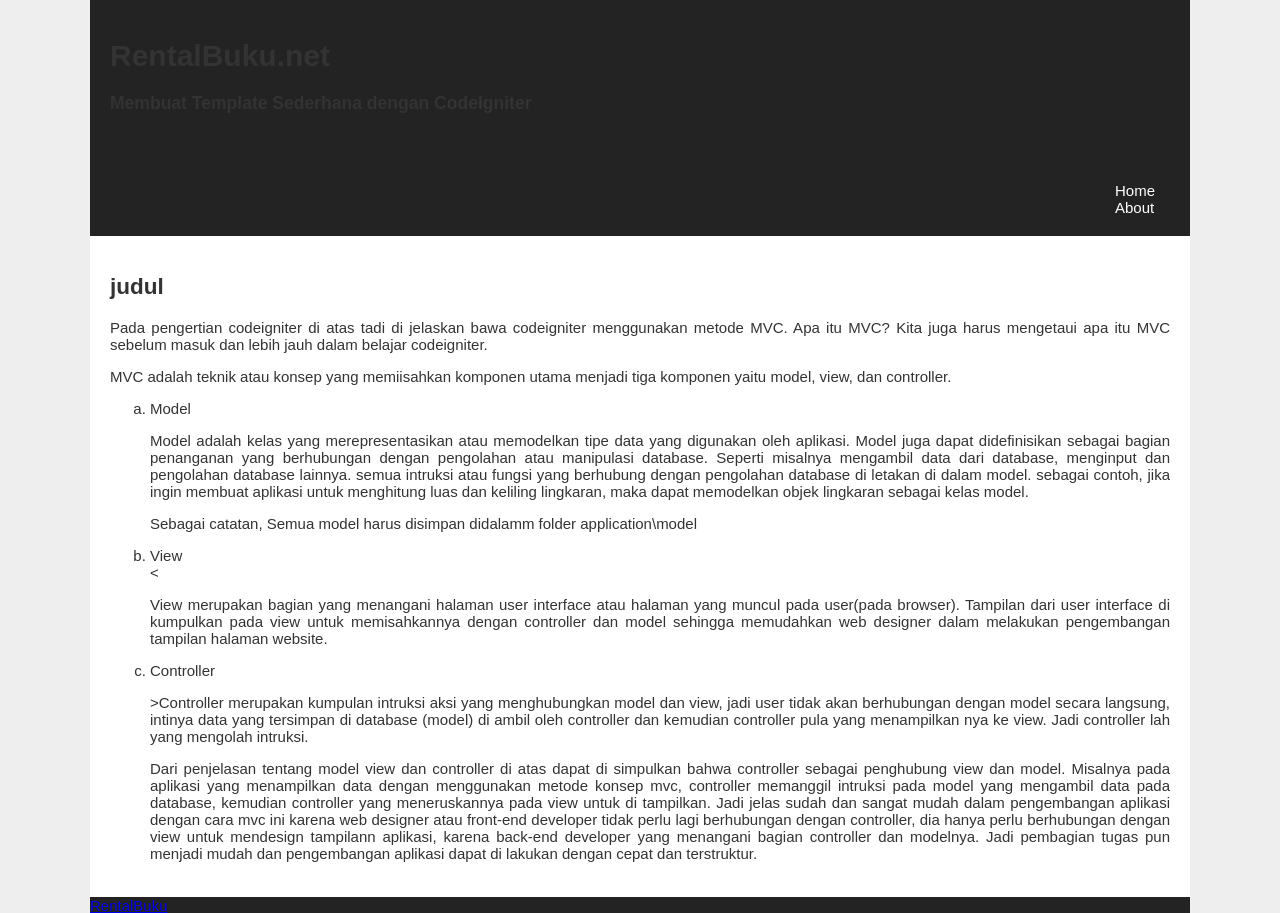
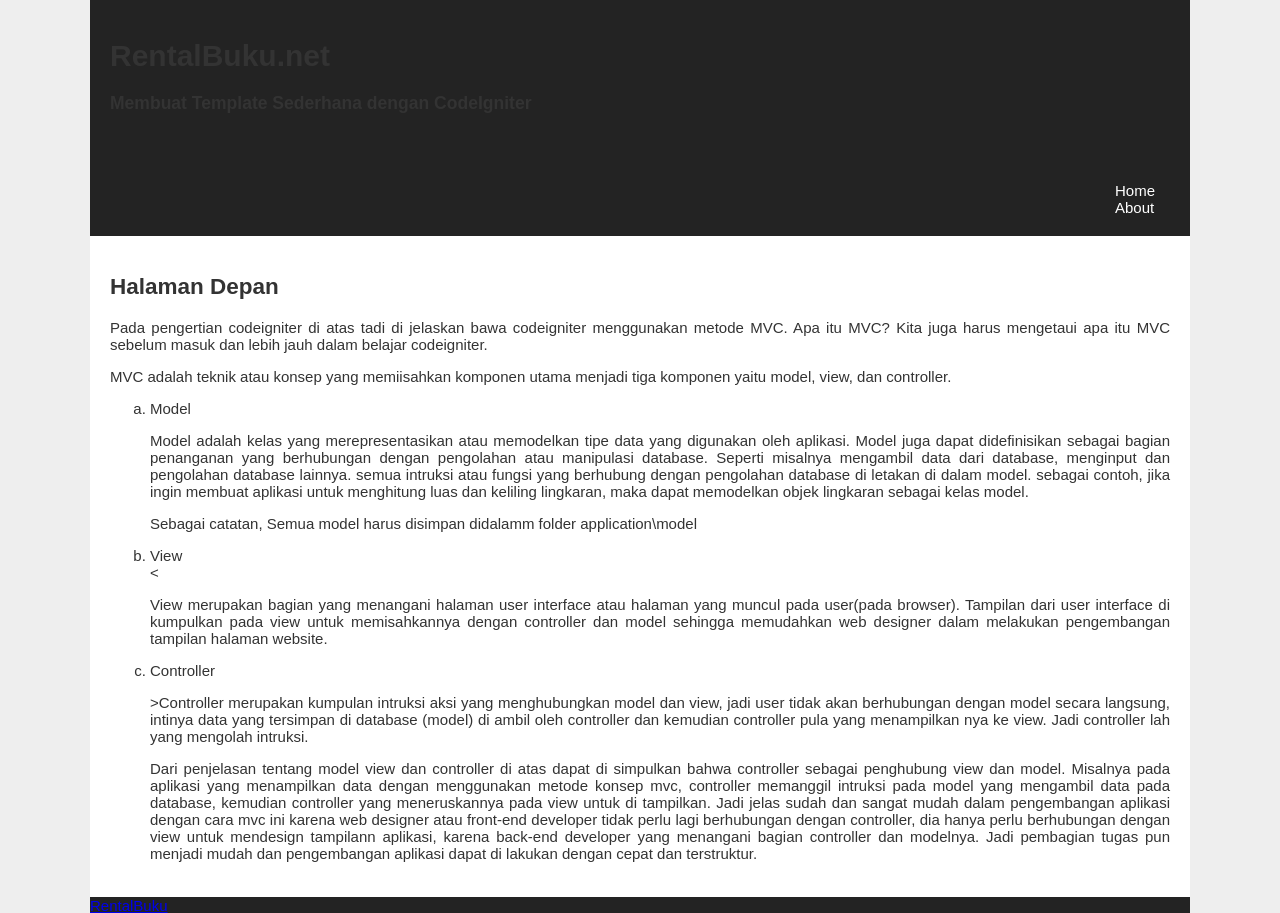
Before and after one commit to ndisuband21/WP2_nurysyahbandi, a CodeIgniter app: page /pustaka-booking/index.php/web in a window 1280 px wide. Shown: the part 21-934 px from the top of the page. Run offline with CodeIgniter, Linux system fonts and the light colour scheme.

Commit message:
pertemuan 3

```diff
--- a/application/views/v_index.php
+++ b/application/views/v_index.php
@@ -1,5 +1,5 @@
 <section>
-    <h1><?php echo "judul" ?></h1>
+    <h1><?php echo $judul ?></h1>
     <p align='justify'>Pada pengertian codeigniter di atas tadi di jelaskan bawa codeigniter menggunakan metode MVC. Apa itu
     MVC? Kita juga harus mengetaui apa itu MVC sebelum masuk dan lebih jauh dalam belajar codeigniter.</p>
     <p> MVC adalah teknik atau konsep yang memiisahkan komponen utama menjadi tiga komponen yaitu model, view, dan controller.</p>
```
